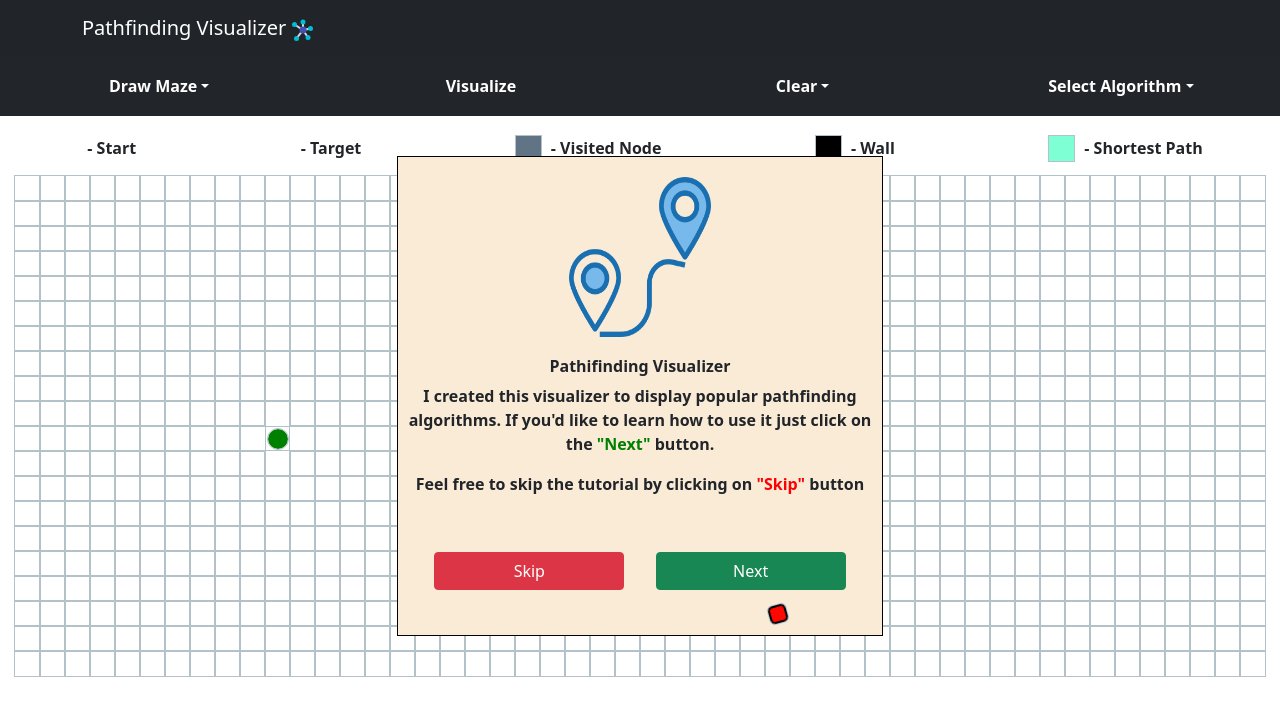
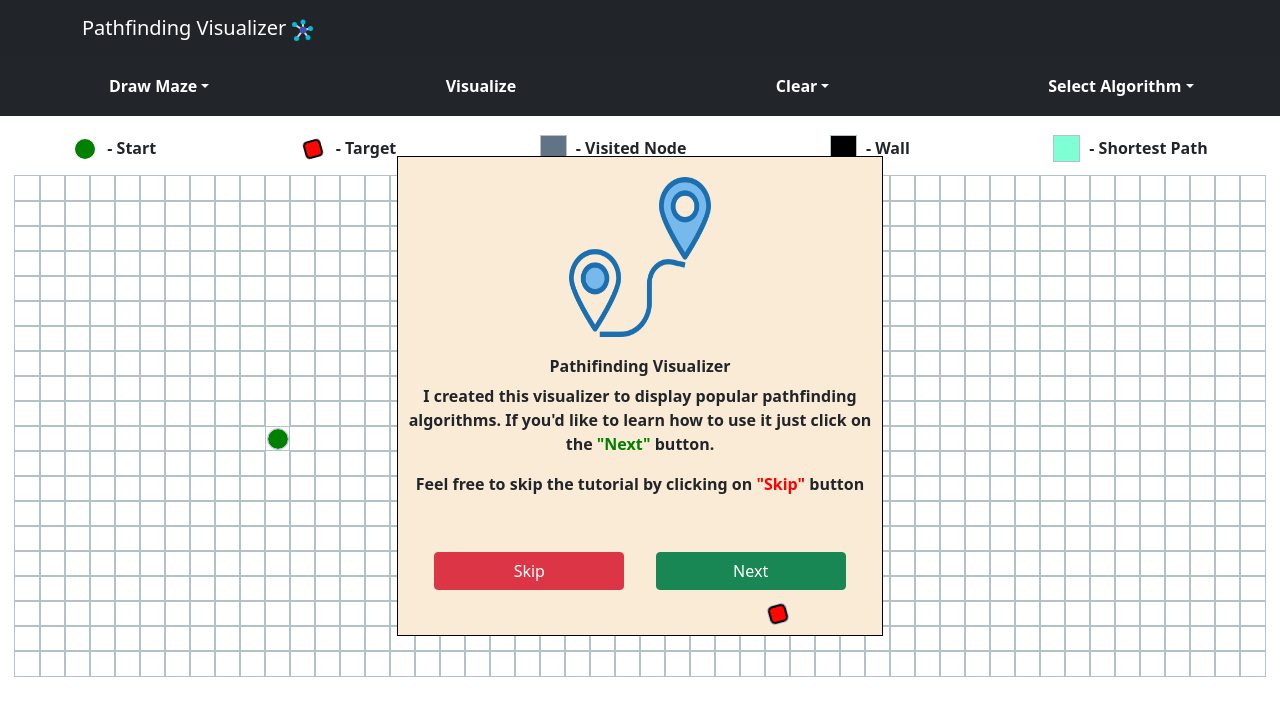
Before and after one commit to Amal31497/pathfinding-visualizer, a React (Create React App) app: page / in a window 1280 px wide. Shown: the top 716 px of the page. Built offline with nearby package versions, Linux system fonts and the light colour scheme.

Commit message:
Fixed minor formatting for start node and finish node

```diff
--- a/src/components/Grid.js
+++ b/src/components/Grid.js
@@ -434,11 +434,11 @@ function Grid() {
             </div>
             <div style={{display:"flex", justifyContent:"space-around"}}>
                 <div style={{display:"flex"}}>
-                    <div className="startNodeCircle"></div>
+                    <div className="node-start"></div>
                     <p style={{marginLeft:"10px", fontWeight:"700"}}> - Start</p>
                 </div>
                 <div style={{display:"flex"}}>
-                    <div className="finishNodeAnimation">
+                    <div className="node-finish">
                         <div className="targetPoint"></div>
                     </div>
                     <p style={{marginLeft:"10px", fontWeight:"700"}}> - Target</p>
--- a/src/components/InfoModal.js
+++ b/src/components/InfoModal.js
@@ -52,8 +52,8 @@ const InfoModal = () => {
                 <>
                     <p className={infoIcon} onClick={(event) => initiateGuideOpen(event)}>Info</p>
                     <h6 className={`infoModalHeader ${skipAnimationDissapear}`} style={{ marginTop: "15px", marginBottom: "15px" }}>How to use this vizualizer?</h6>
-                    <div className={`infoModalTextComponent ${skipAnimationDissapear}`} style={{display:"flex", marginBottom:"15px"}}><div className="startNodeCircle" style={{marginLeft:"5px",marginRight:"auto", width:"5%"}}></div> - Start Node (This is where each of the algorihtms is going to start search)</div>
-                    <div className={`infoModalTextComponent ${skipAnimationDissapear}`} style={{display:"flex", marginBottom:"15px"}}><div className="finishNodeAnimation" style={{marginLeft:"auto",marginRight:"auto"}}><div className="targetPoint"></div></div> - End Node (Each algorithm has a goal of finding this node.</div>
+                    <div className={`infoModalTextComponent ${skipAnimationDissapear}`} style={{display:"flex", marginBottom:"15px"}}><div className="node-start" style={{marginLeft:"5px",marginRight:"auto", width:"5%"}}></div> - Start Node (This is where each of the algorihtms is going to start search)</div>
+                    <div className={`infoModalTextComponent ${skipAnimationDissapear}`} style={{display:"flex", marginBottom:"15px"}}><div className="node-finish" style={{marginLeft:"auto",marginRight:"auto"}}><div className="targetPoint"></div></div> - End Node (Each algorithm has a goal of finding this node.</div>
                     <div className={`infoModalTextComponent ${skipAnimationDissapear}`} style={{display:"flex", marginBottom:"15px"}}><div className="node node-visited visitedNodeDisplay" style={{marginLeft:"6px",marginRight:"auto", width:"7%"}}></div>  - Visited Node (Every search algotithm visits nodes in certain pattern to find the target one)</div>
                     <div className={`infoModalTextComponent ${skipAnimationDissapear}`} style={{display:"flex", marginBottom:"15px"}}><div className="node node-wall" style={{marginLeft:"6px",marginRight:"auto", width:"7%"}}></div>  - Wall (Walls are impenetrable and hence do not count as visited node but rather as obstacles)</div>
                     <div className={`infoModalTextComponent ${skipAnimationDissapear}`} style={{display:"flex", marginBottom:"15px"}}><div className="node shortest-path shortestPathDisplay" style={{marginLeft:"6px",marginRight:"auto", width:"7%"}}></div>  - Shortest Path Node (After search is complete an algorithm will return the shortest path)</div>
```
